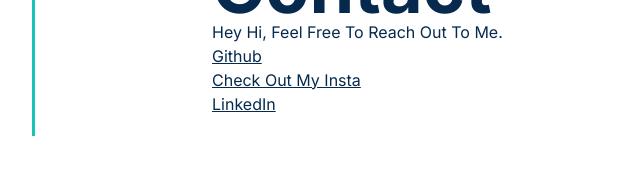
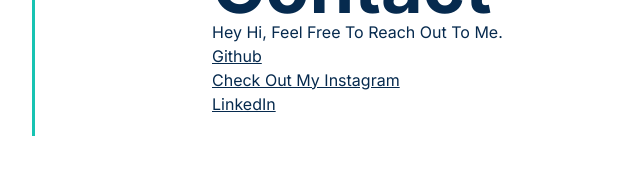
Before and after one commit to ksanjana14/Frames-of-My-Life, a plain HTML site: page templates/home.html in a window 1280 px wide. Shown: the part 2444-2618 px from the top of the page, 128-768 px from the left. Drawn offline with Linux system fonts and the light colour scheme.

Commit message:
updated code

```diff
--- a/templates/home.html
+++ b/templates/home.html
@@ -102,7 +102,7 @@
               </p>
               <a href="https://github.com/ksanjana14" class="link-button">Github</a> <!-- This is the link -->
               <br>
-              <a href="../insta/index.html" class="link-button">Check Out My Insta</a> <!-- This is the link -->
+              <a href="../insta/index.html" class="link-button">Check Out My Instagram</a> <!-- This is the link -->
               <br>
               <a href="https://www.linkedin.com/in/sanjana-k-9b1b86212/" class="link-button">LinkedIn</a> <!-- This is the link -->
               <br>
```
